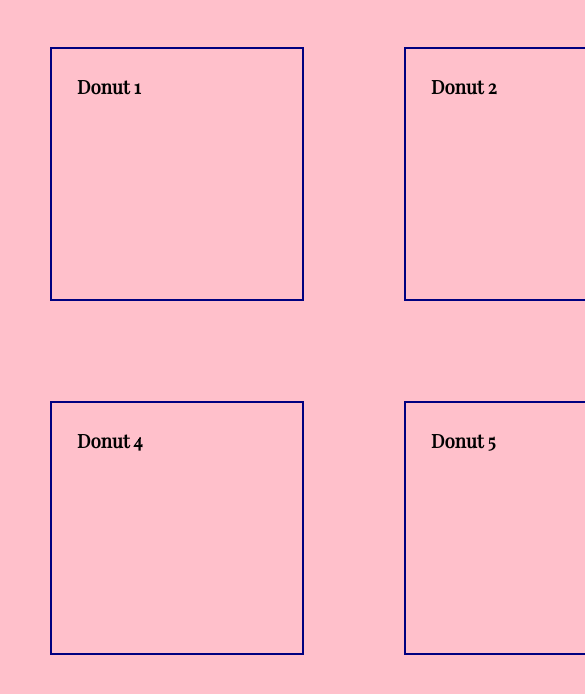
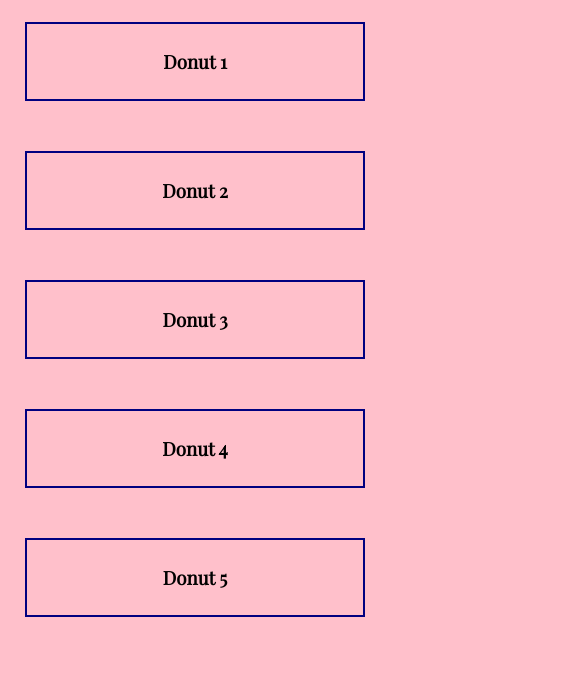
Before and after one commit to cristiangarc/donuts-crud-app, a website: page index.html in a window 390 px wide. Shown: the part 78-772 px from the top of the page, 585 px wide, since content can reach past the window. Drawn offline with nearby package versions, Linux system fonts and the light colour scheme.

Commit message:
added styling for the columns in the grid, and added styling based on the width of the display

```diff
--- a/styles.css
+++ b/styles.css
@@ -26,8 +26,31 @@ main {
 
 article {
     border: 2px solid navy;
-    width: 200px;
-    height: 200px;
-    margin: 50px;
+    width: 100;
+    height: 100;
+    margin: 25px;
     padding: 25px;
 }
+
+main article h3 {
+    text-align: center;
+}
+
+img {
+    padding: 25px;
+    display: block;
+    margin: auto;
+}
+
+@media (max-width: 780) {
+    main {
+        grid-template-columns: repeat(2, 1fr);
+    }
+}
+
+
+@media (max-width: 500px) {
+    main {
+        grid-template-columns: 1fr;
+    }
+}
```
